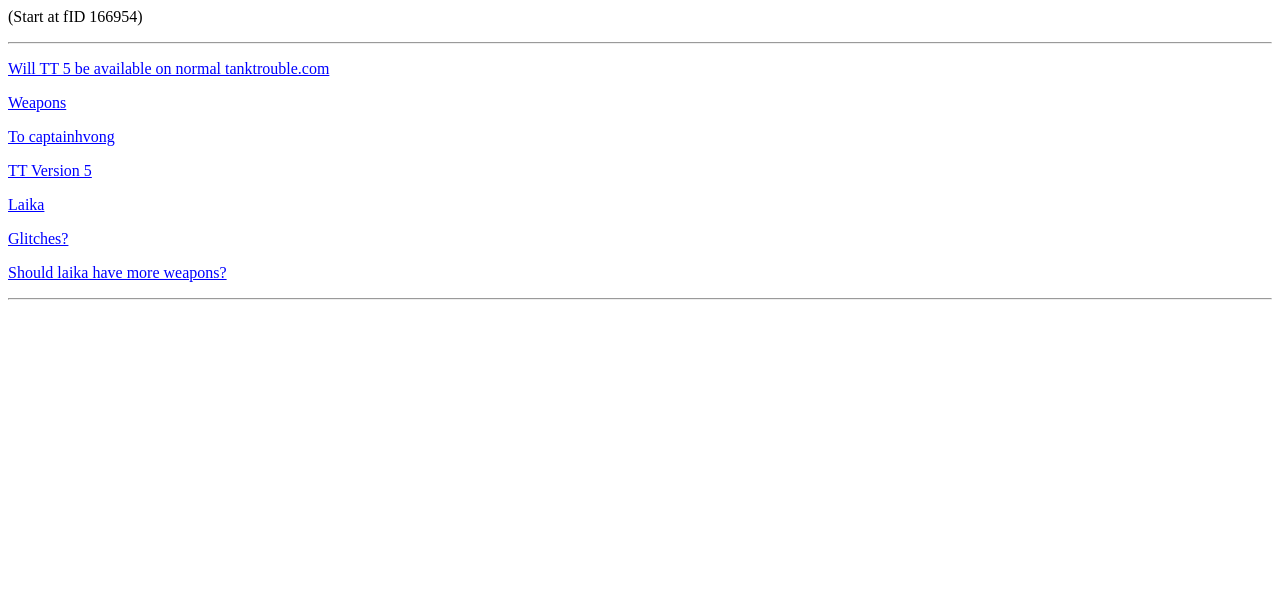
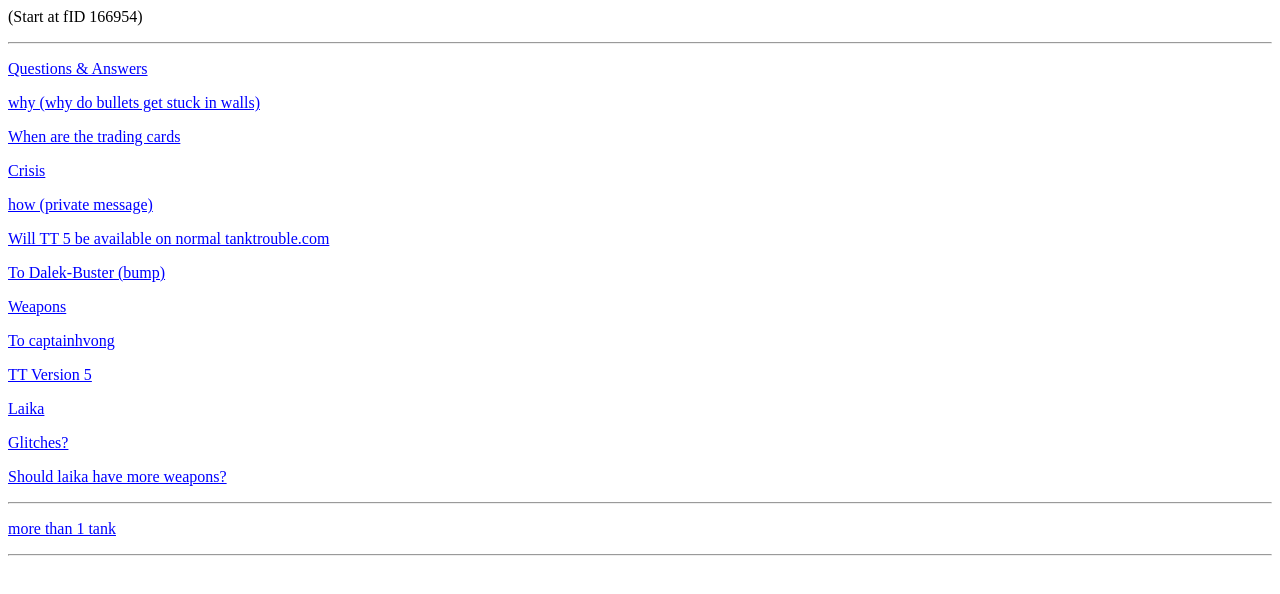
Before and after one commit to ttmand/mand-tt-threads, a plain HTML site: page index.html in a window 1280 px wide. Drawn offline with Linux system fonts and the light colour scheme.

Commit message:
Update index.html

```diff
--- a/index.html
+++ b/index.html
@@ -24,7 +24,14 @@ a:active {
     <hr>
 
 
+
+ <p><a href="https://tanktrouble.com/forum?threadId=167339">Questions & Answers</a></p>
+ <p><a href="https://tanktrouble.com/forum?threadId=167331">why (why do bullets get stuck in walls)</a></p>
+<p><a href="https://tanktrouble.com/forum?threadId=167329">When are the trading cards</a></p>
+<p><a href="https://tanktrouble.com/forum?threadId=167328">Crisis</a></p>
+    <p><a href="https://tanktrouble.com/forum?threadId=167315">how (private message)</a></p>
  <p><a href="https://tanktrouble.com/forum?threadId=167310">Will TT 5 be available on normal tanktrouble.com</a></p>
+    <p><a href="https://tanktrouble.com/forum?threadId=167303">To Dalek-Buster (bump)</a></p>
  <p><a href="https://tanktrouble.com/forum?threadId=167135">Weapons</a></p>
  <p><a href="https://tanktrouble.com/forum?threadId=167130">To captainhvong</a></p>
     <p><a href="https://tanktrouble.com/forum?threadId=167129">TT Version 5</a></p>
@@ -32,6 +39,10 @@ a:active {
      <p><a href="https://tanktrouble.com/forum?threadId=167099">Glitches?</a></p>
  <p><a href="https://tanktrouble.com/forum?threadId=167098">Should laika have more weapons?</a></p>
 
+<hr>
+
+    <p><a href="https://tanktrouble.com/forum?threadId=167337">more than 1 tank</a></p>
+
 
     <hr>
   </body>
```
